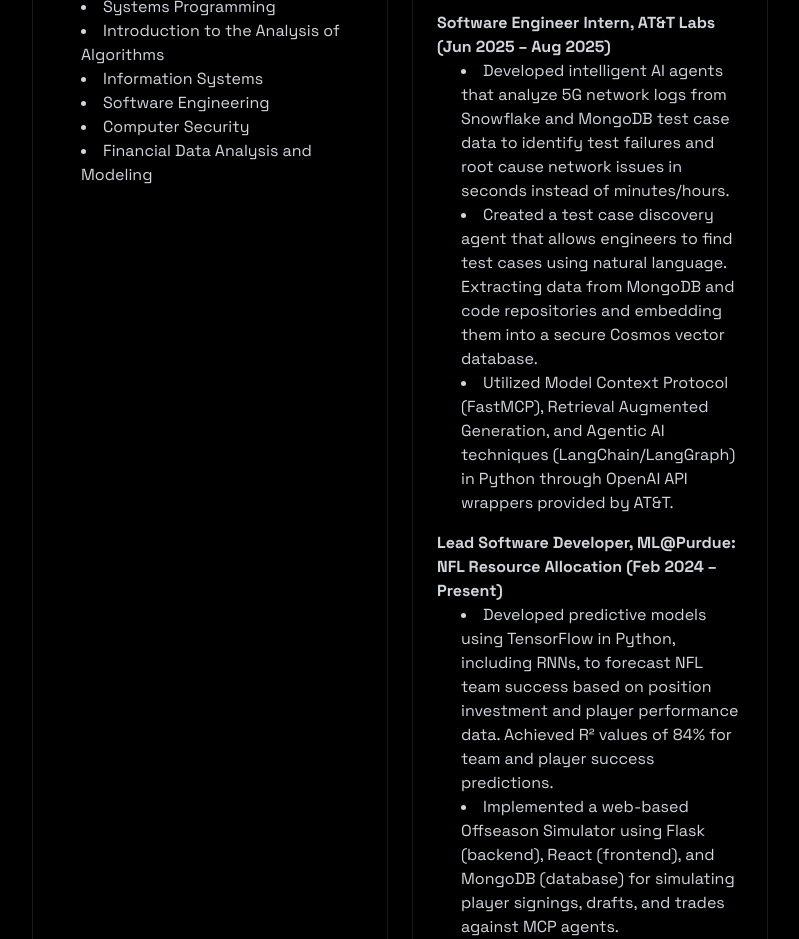
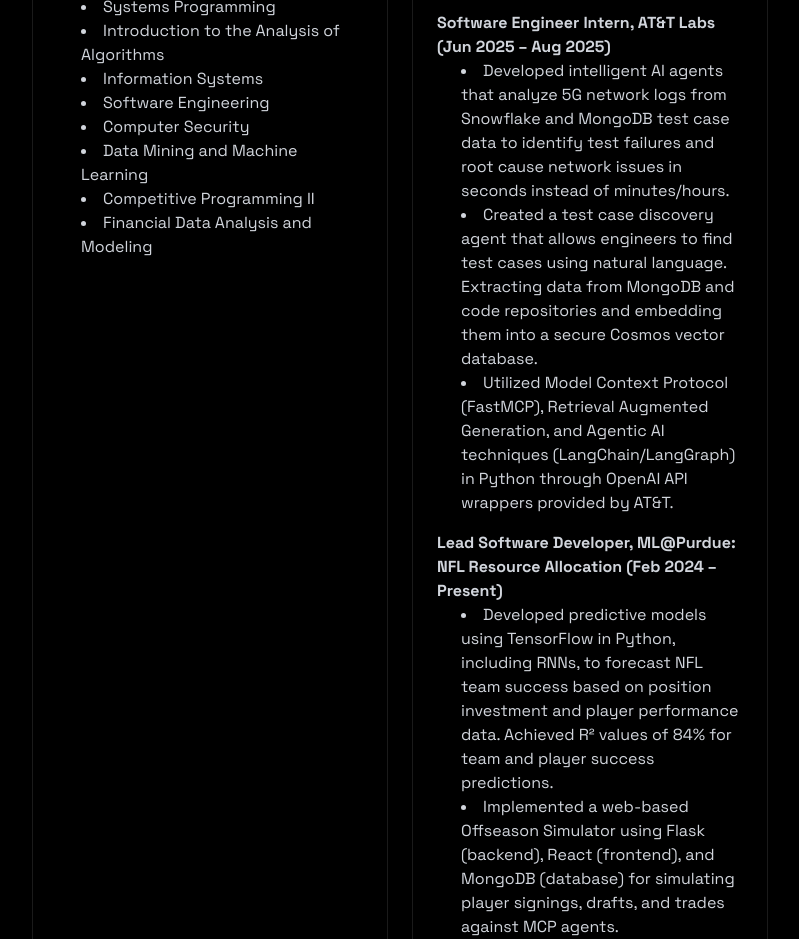
Before and after one commit to PranayN23/pranaynandkeolyar-portfolio, a React (Vite) app: page / in a window 1280 px wide. Shown: the part 2060-2999 px from the top of the page, without its empty margins (240-1039 px from the left). Built offline with nearby package versions, Linux system fonts and the light colour scheme.

Commit message:
added new experiences

```diff
--- a/src/components/sections/About.jsx
+++ b/src/components/sections/About.jsx
@@ -127,6 +127,8 @@
                   <li>Information Systems</li>
                   <li>Software Engineering</li>
                   <li>Computer Security</li>
+                  <li>Data Mining and Machine Learning</li>
+                  <li>Competitive Programming II</li>
                   <li>Financial Data Analysis and Modeling</li>
                 </ul>
               </ul>
```
